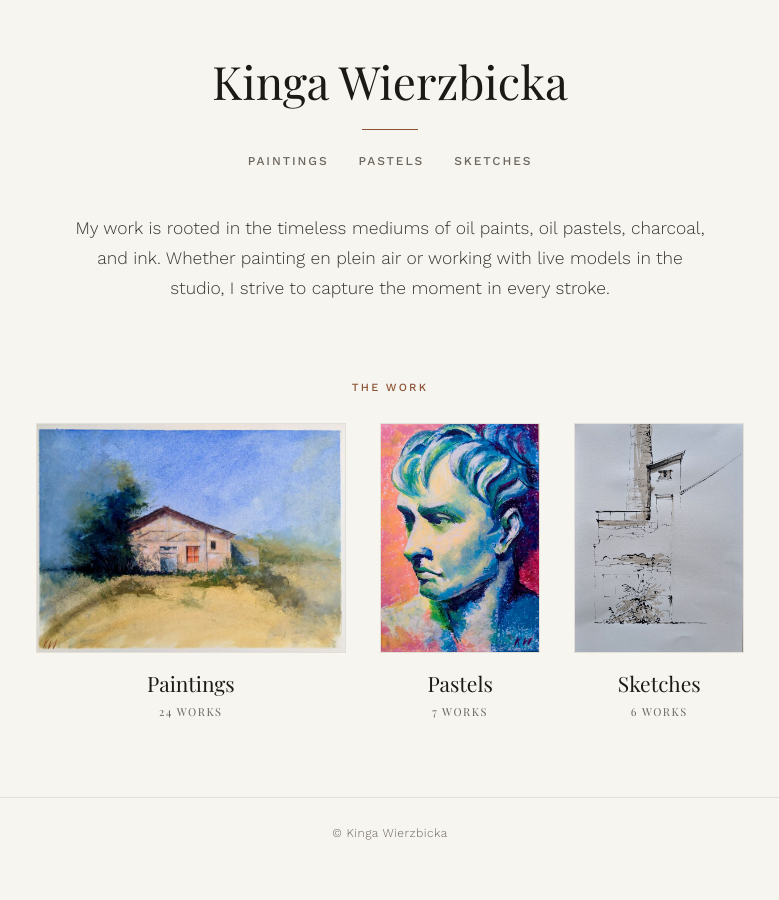
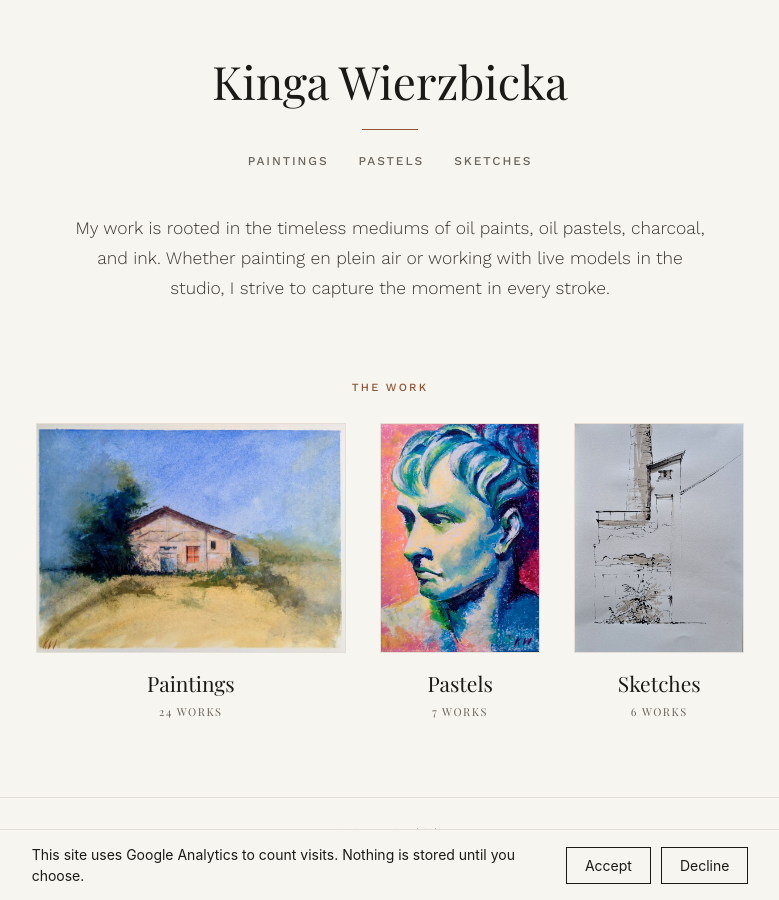
Before and after one commit to kingawierzbicka/kingawierzbicka.github.io, a Jekyll site: the page built from index.md, in a window 1280 px wide. Shown: the whole page, without its empty margins (250-1029 px from the left). Built offline with Jekyll 4.4.1, drawn with Linux system fonts in a browser that asks for light colours; some web fonts are replaced; part of the change alters nothing that is shown.

Commit message:
Enable GA4 analytics (consent-gated) with measurement ID
Co-Authored-By: Claude Opus 4.8 <noreply@anthropic.com>

```diff
--- a/_config.yml
+++ b/_config.yml
@@ -43,7 +43,7 @@ plugins:
 
 # Analytics -- GA4 measurement ID (G-XXXXXXXXXX). Rendered only in production, and
 # only after the visitor accepts, via _includes/google-analytics.html.
-# google_analytics: G-XXXXXXXXXX
+google_analytics: G-ZH12TLT77Q
 
 # Google Search Console verification token (jekyll-seo-tag renders the meta tag).
 # google_site_verification:
```
